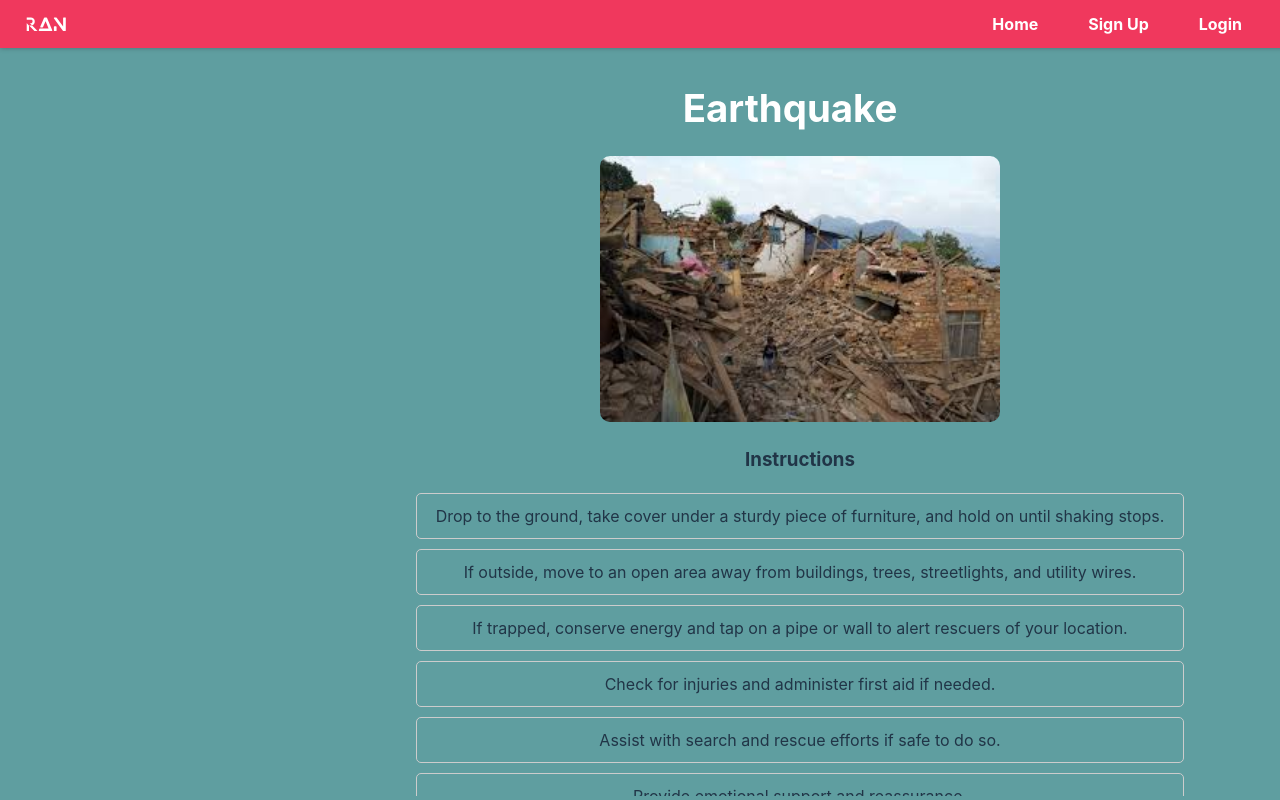
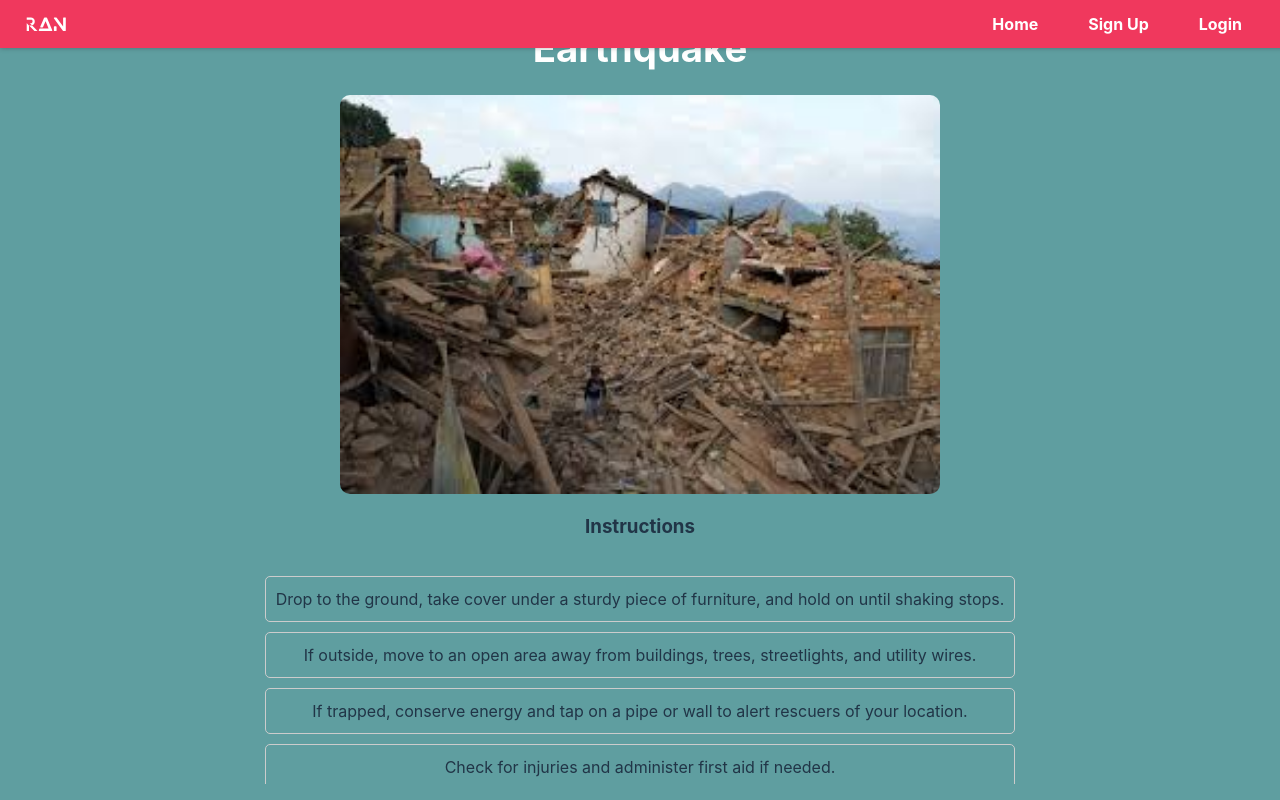
Before and after one commit to Abhinav352/MainProject_S8, a React (Vite) app in the folder main/: page /disaster/1 in a window 1280 px wide. Built offline with nearby package versions, Linux system fonts and the light colour scheme; no server answers; a web font is replaced by a local one.

Commit message:
disaster page

```diff
--- a/main/src/assets/DisasterPage.css
+++ b/main/src/assets/DisasterPage.css
@@ -21,6 +21,7 @@
     margin-right: auto; /* Move to the right for smaller screens */
     margin-bottom: 0.1%;
     text-align: center; /* Center text */
+
 }
 
 .disaster-img {
@@ -30,6 +31,7 @@
     max-width: 600px; /* Limit maximum width for desktop screens */
     height: auto;
     border-radius: 10px;
+
 }
 
 .disaster-fd {
@@ -37,9 +39,11 @@
     list-style-type: none;
     padding: 0;
     text-align: center;
+
 }
 .disaster-tqw{
     text-align: center;
+
 }
 
 .disaster-fd li {
@@ -49,39 +53,10 @@
     margin-bottom: 10px;
     margin-left: 2vh;
     margin-right: 2vh;
+
 }
 
-/* Media query for desktop screens */
-@media screen and (min-width: 1024px) {
-    .disaster-sm {
-        flex-direction: coloumn; /* Change flex direction for desktop screens */
-        justify-content: center;
-        min-width: 200vh;
-        /* Center content horizontally */
-    }
-    .disaster-scro {
-        overflow-y: auto;
-        max-height: 80vh; /* Adjust maximum height as needed */
-        min-width: 100vh;
-    }
-    .disaster-scro::-webkit-scrollbar{
-        width: 2vw;
-      }
-    .disaster-di {
-        padding-top: 9vh; /* Reduce padding top for desktop screens */
-        margin-left: 0; /* Remove left margin for desktop screens */
-        margin-right: 20px; /* Add right margin for desktop screens */
-    }
 
-    .disaster-img {
-        width: 50%; /* Adjust width for desktop screens */
-        max-width: none; /* Remove maximum width for desktop screens */
-        margin-left: 25%; /* Add left margin for desktop screens */
-        margin-right: 0; /* Remove right margin for desktop screens */
-        /* margin-bottom: 30%; */
-
-    }
-}
 /* Media query for smaller screens */
 @media screen and (max-width: 768px) {
     .disaster-img {
--- a/main/src/assets/DisasterPage.jsx
+++ b/main/src/assets/DisasterPage.jsx
@@ -142,9 +142,10 @@ const DisasterPage = () => {
   }
 
   return (
+    <div className='disaster-scro'>
     <div className='disaster-sm'>
-      <h2 className='disaster-di'>{disaster.name}</h2>
-      <div className='disaster-scro'>
+    <h2 className='disaster-di'>{disaster.name}</h2>
+
       <img src={disaster.image} alt={disaster.name} className='disaster-img'  />
       {/* <p>{disaster.description}</p> */}
       <h3 className='disaster-tqw'>Instructions</h3>
```
